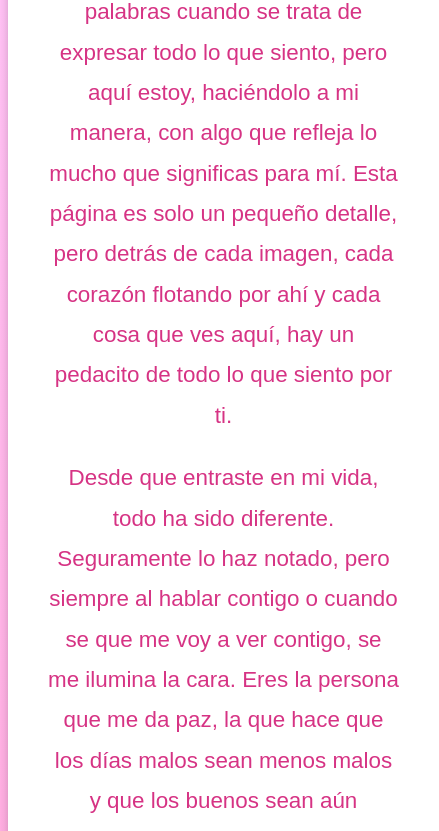
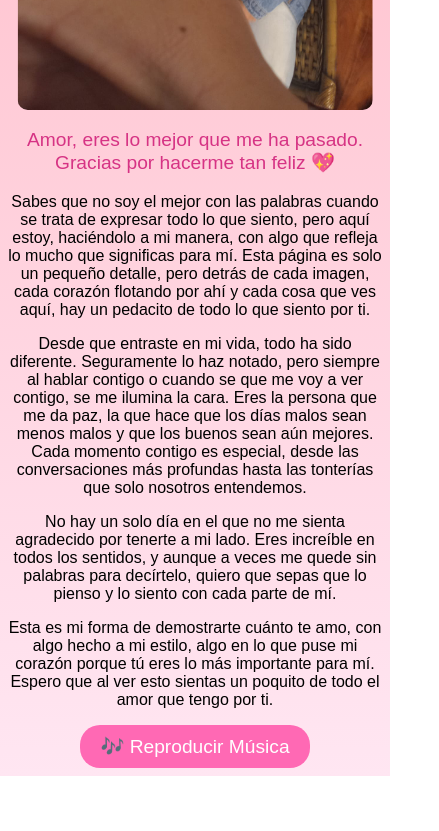
Before and after one commit to Nic-Vargas/Isa-Card, a plain HTML site: page index.html in a window 390 px wide. Shown: the part 482-1313 px from the top of the page, 439 px wide, since content can reach past the window. After the commit the page ends 1258 px from the top, so only its background shows below. Drawn offline with Linux system fonts and the light colour scheme.

Commit message:
Actualizacion responsive

```diff
--- a/index.html
+++ b/index.html
@@ -4,16 +4,17 @@
     <meta charset="UTF-8">
     <meta name="viewport" content="width=device-width, initial-scale=1.0">
     <title>Para Isa 💖</title>
+    <link rel="stylesheet" href="styles.css">
     <style>
         body {
             text-align: center;
-            background: linear-gradient(to bottom, #ffccff, #ff99cc);
+            background: linear-gradient(to bottom, #ffb6c1, #ffe6f2);
             font-family: Arial, sans-serif;
             overflow-x: hidden;
-            position: relative;
         }
         .carousel-container {
-            width: 20%;
+            width: 80%;
+            max-width: 500px;
             margin: auto;
             overflow: hidden;
             position: relative;
@@ -26,42 +27,47 @@
             width: 100%;
             border-radius: 10px;
         }
+        .message-box {
+            background: white;
+            padding: 20px;
+            margin: 20px auto;
+            border-radius: 15px;
+            max-width: 90%;
+            text-align: center;
+            box-shadow: 0 4px 8px rgba(0, 0, 0, 0.1);
+        }
         .message {
             font-size: 1.5em;
-            margin: 20px;
             color: #d63384;
         }
-        .love-note {
-            background-color: white;
-            padding: 40px;
+        .hearts {
+            position: fixed;
+            width: 100%;
+            height: 100%;
+            top: 0;
+            left: 0;
+            pointer-events: none;
+        }
+        .music-controls button {
+            background: #ff69b4;
+            border: none;
+            padding: 10px 20px;
             border-radius: 20px;
-            box-shadow: 0px 4px 8px rgba(0, 0, 0, 0.2);
-            width: 90vw;
-            max-width: 1200px;
-            margin: 50px auto;
-            font-size: 1.4em;
-            color: #d63384;
-            line-height: 1.8;
-            text-align: center;
-            position: relative;
-            z-index: 10;
+            color: white;
+            font-size: 1.2em;
+            cursor: pointer;
+            transition: 0.3s;
         }
-        .music-controls {
-            margin-top: 20px;
+        .music-controls button:hover {
+            background: #d63384;
         }
-        .heart {
-            position: fixed;
-            color: red;
-            font-size: 20px;
-            animation: float 5s linear infinite;
-            opacity: 0.8;
-            bottom: -50px;
-        }
-
-        @keyframes float {
-            0% { transform: translateY(0) scale(1); opacity: 1; }
-            50% { opacity: 0.8; }
-            100% { transform: translateY(-120vh) scale(0.8); opacity: 0; }
+        @media (max-width: 768px) {
+            .carousel-container {
+                width: 95%;
+            }
+            .message {
+                font-size: 1.2em;
+            }
         }
     </style>
 </head>
@@ -96,7 +102,6 @@
             <img src="Imagenes/IMG_25.jpg" alt="Foto 25">
         </div>
     </div>
-
     <p class="message">Amor, eres lo mejor que me ha pasado. Gracias por hacerme tan feliz 💖</p>
 
     <div class="love-note">
@@ -105,11 +110,10 @@
         <p>No hay un solo día en el que no me sienta agradecido por tenerte a mi lado. Eres increíble en todos los sentidos, y aunque a veces me quede sin palabras para decírtelo, quiero que sepas que lo pienso y lo siento con cada parte de mí.</p>
         <p>Esta es mi forma de demostrarte cuánto te amo, con algo hecho a mi estilo, algo en lo que puse mi corazón porque tú eres lo más importante para mí. Espero que al ver esto sientas un poquito de todo el amor que tengo por ti.</p>
     </div>
-
     <div class="music-controls">
         <button onclick="playMusic()">🎶 Reproducir Música</button>
         <iframe id="spotify" style="display:none;" src="" width="300" height="80" frameborder="0" allowtransparency="true" allow="encrypted-media"></iframe>
-        <audio id="mp3" src="Music/Better Together.mp3" style="display:none;"></audio>
+        <audio id="mp3" src="cancion.mp3" style="display:none;"></audio>
     </div>
     <script>
         let index = 0;
@@ -133,30 +137,12 @@
             let mp3 = document.getElementById('mp3');
 
             if (spotify.src === "") {
-                spotify.src = "https://open.spotify.com/track/2iXdwVdzA0KrI2Q0iZNJbX?si=7gjeTGq6R82ixlN10EaZoA";
+                spotify.src = "https://open.spotify.com/embed/track/TU_ID_AQUI";
                 spotify.style.display = "block";
             } else {
                 mp3.play();
             }
         }
-
-        function createHeart() {
-            const heart = document.createElement("div");
-            heart.classList.add("heart");
-            heart.innerHTML = "❤️";
-            document.body.appendChild(heart);
-
-            let size = Math.random() * 30 + 10;
-            heart.style.fontSize = size + "px";
-            heart.style.left = Math.random() * window.innerWidth + "px";
-            heart.style.bottom = "-50px";
-
-            setTimeout(() => {
-                heart.remove();
-            }, 5000);
-        }
-
-        setInterval(createHeart, 500);
     </script>
 </body>
 </html>
```
